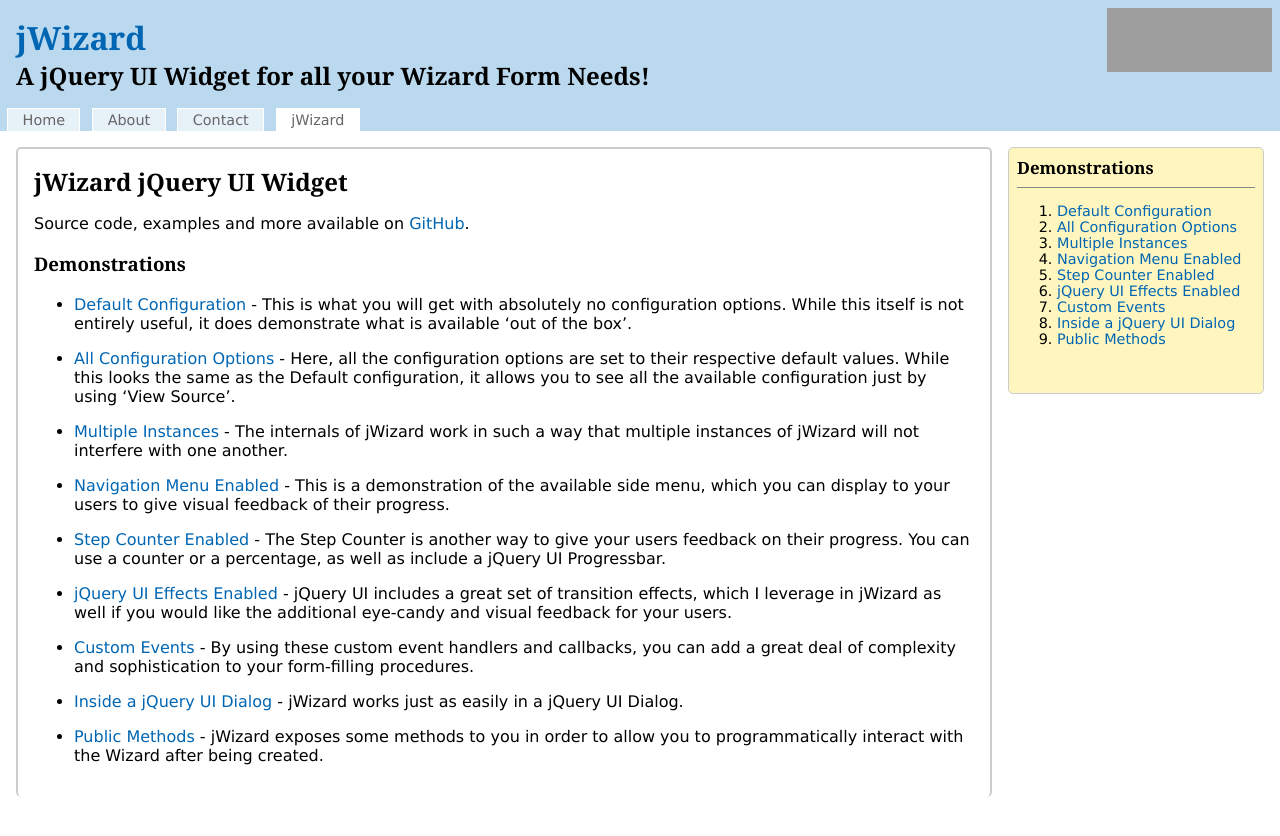
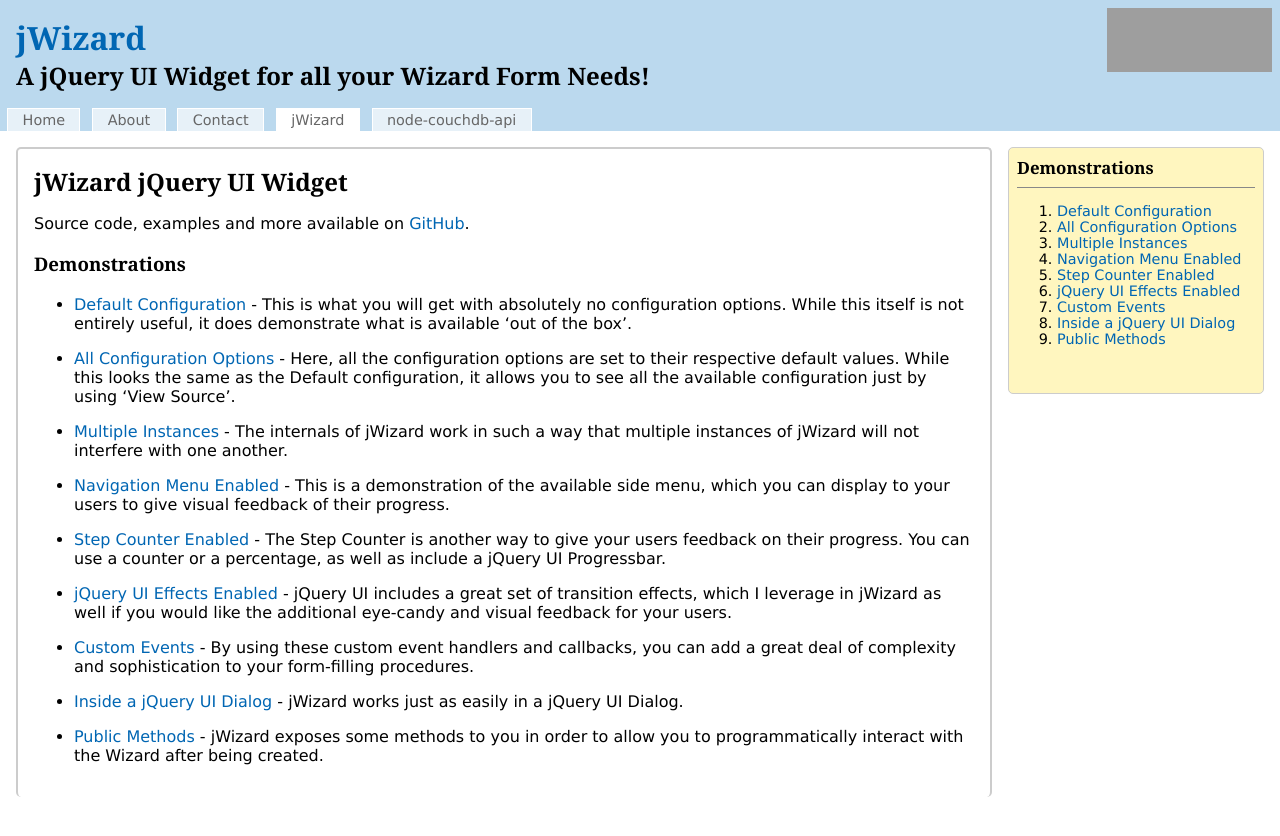
Before and after one commit to dominicbarnes/jWizard, a Jekyll site: the page built from index.markdown, in a window 1280 px wide. Shown: the top 836 px of the page. Built offline with Jekyll 4.4.1, drawn with Linux system fonts in a browser that asks for light colours; Markdown is read by kramdown in place of the engine named in the settings; grey boxes are pictures that could not be loaded.

Commit message:
adding link to node-couchdb-api

```diff
--- a/_layouts/default.html
+++ b/_layouts/default.html
@@ -37,7 +37,7 @@
 			<li><a href="/about.html">About</a></li>
 			<li><a href="/contact.html">Contact</a></li>
 			<li><a href="/jWizard/" class="current">jWizard</a></li>
-			<!--<li><a href="/node-couch-api/">node-couch-api</a></li>-->
+			<li><a href="/node-couchdb-api/">node-couchdb-api</a></li>
 		</ul>
 	</nav>
 </header>
```
